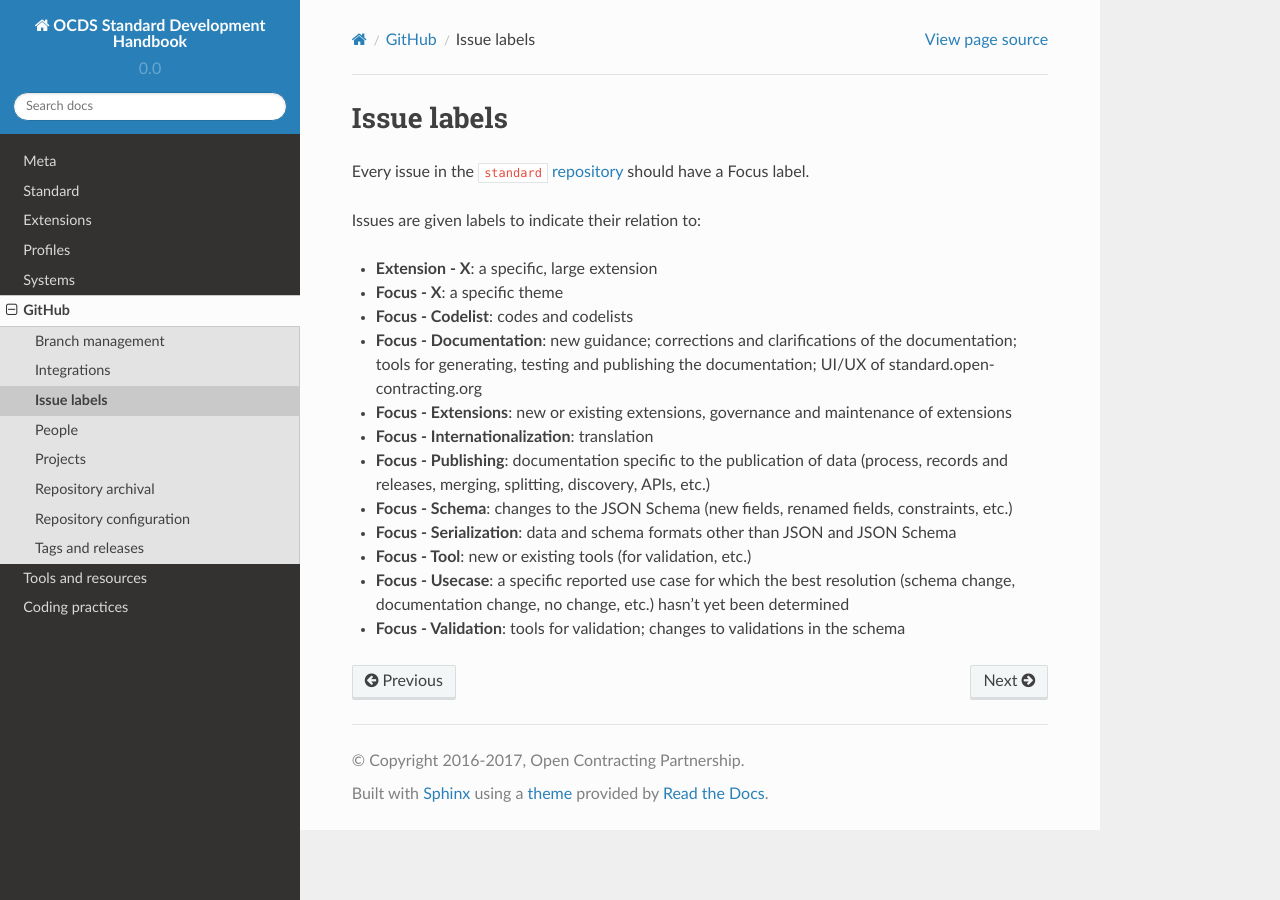
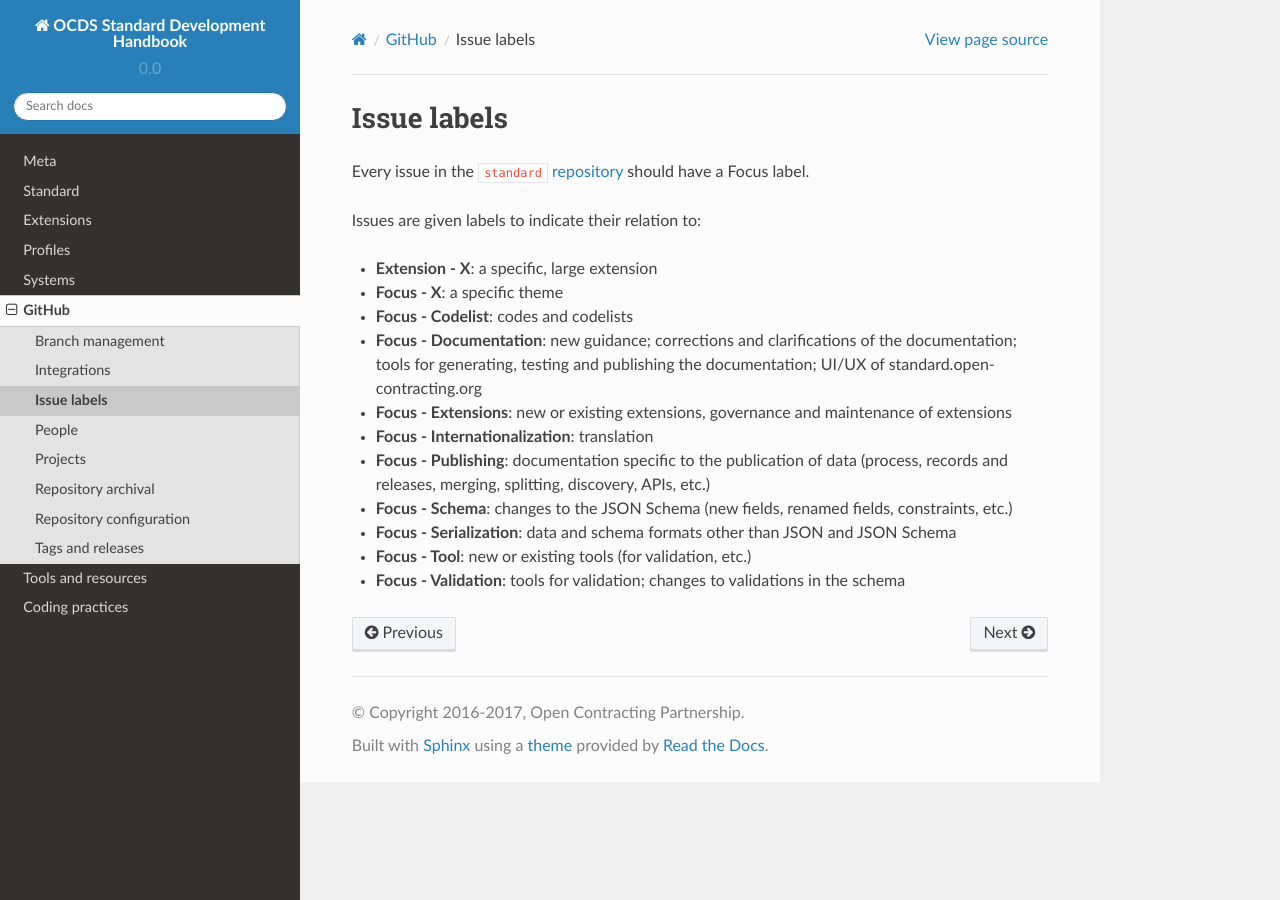
Before and after one commit to open-contracting/standard-development-handbook, a Sphinx documentation site: the page built from docs/github/issue_labels.md, in a window 1280 px wide. Built offline with Sphinx 7.4.7 and the Read the Docs theme 2.0.0, drawn with Linux system fonts in a browser that asks for light colours.

Commit message:
Remove Focus - Usecase, for which there are no more issues

```diff
--- a/docs/github/issue_labels.md
+++ b/docs/github/issue_labels.md
@@ -14,5 +14,4 @@ Issues are given labels to indicate their relation to:
 * **Focus - Schema**: changes to the JSON Schema (new fields, renamed fields, constraints, etc.)
 * **Focus - Serialization**: data and schema formats other than JSON and JSON Schema
 * **Focus - Tool**: new or existing tools (for validation, etc.)
-* **Focus - Usecase**: a specific reported use case for which the best resolution (schema change, documentation change, no change, etc.) hasn't yet been determined
 * **Focus - Validation**: tools for validation; changes to validations in the schema
```
